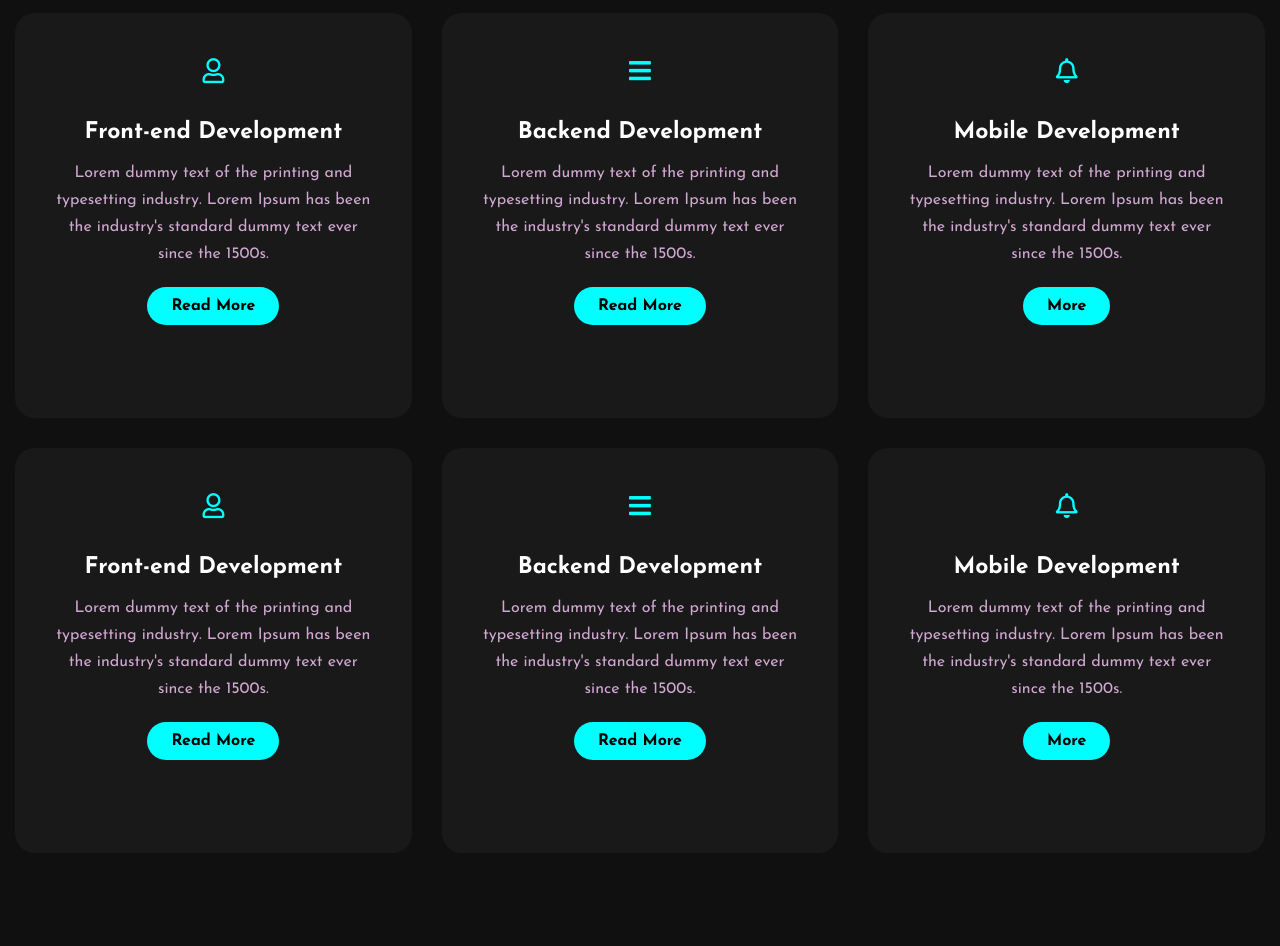
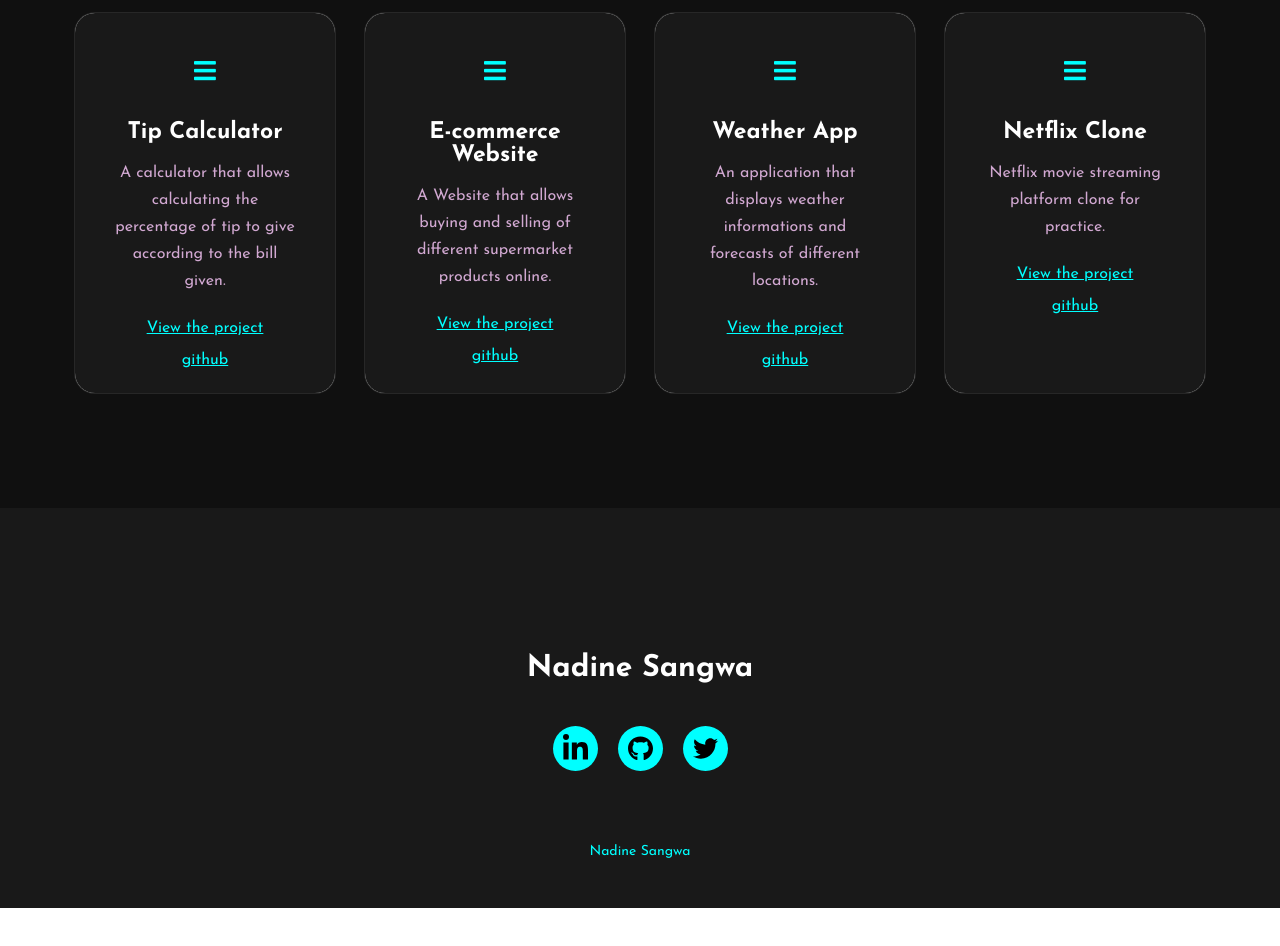
Before and after one commit to N-sangwa/Portfolio, a plain HTML site: page index.html in a window 1280 px wide. Shown: the part 1700-2646 px from the top of the page. After the commit the page ends 2608 px from the top, so only its background shows below. Drawn offline with Linux system fonts and the light colour scheme.

Commit message:
linked sections

```diff
--- a/css/style.css
+++ b/css/style.css
@@ -193,8 +193,8 @@ button:hover{
 	min-height: 400px;
 }
 .card{
-	height: 365px;
-	width: 335px;
+	height: 340px;
+	width: 190px;
 	padding: 20px 35px;
 	background: #191919;
 	border-radius: 20px;
@@ -202,7 +202,11 @@ button:hover{
 	position: relative;
 	overflow: hidden;
 	text-align: center;
+	box-shadow: 0 0 1px rgb(254, 255, 255);
 }
+
+
+
 .card i{
 	font-size: 25px;
 	display: block;
@@ -211,6 +215,12 @@ button:hover{
 	color: rgb(0,255,255);
 
 }
+
+.viewandgithub a{
+	color: aqua;
+	/* text-decoration: none; */
+}
+
 h5{
 	color: white;
 	font-size: 23px;
--- a/index.html
+++ b/index.html
@@ -17,21 +17,21 @@
 		<nav>
 			<h2 class="logo">NS</h2>
 			<ul>
-				<li><a href="#">Home</a></li>
-				<li><a href="about">About</a></li>
-				<li><a href="#">Projects</a></li>
+				<li><a href="#intro-content">Home</a></li>
+				<li><a href="#about">About</a></li>
+				<li><a href="#projects">Projects</a></li>
 				<!-- <li><a href="#">Skills</a></li> -->
-				<li><a href="#">Contact me</a></li>
+				<li><a href="#contact">Contact me</a></li>
 			</ul>
 		</nav>
 
-	<div class="intro-content">
+	<div id="intro-content" class="intro-content">
 			<br> <br> <br>
 		<div class="intro">
 			<h4>Hello, my name is</h4>
 			<h1>Nadine <span>Sangwa</span></h1>
 			<h3>I am a Software Developer.</h3>
-		    <button id="cv-btn" > <a id="resume-txt" href="#">My Resume</a> </button>
+		    <button id="cv-btn" > <a id="resume-txt" href=" " target="_blank" >My Resume</a> </button>
 	   </div>
 		<img id="intro-image" src="/Images/WhatsApp Image 2022-08-15 at 9.01.37 AM.jpeg" alt="">
 	</div>
@@ -40,34 +40,37 @@
 	<!----About---->
 	<section id="about" class="about">
 		<div class="main">
-			<img id="about-img" src="/Images/WhatsApp Image 2022-08-15 at 9.01.37 AM.jpeg">
+			<img id="about-img" src="/Images/favDevGirl.png">
 			<div class="about-text">
 				<h2>About Me</h2>
 				<h5> <span>Software Developer</span></h5>
-				<p>Lorem dummy text of the printing and typesetting industry. Lorem Ipsum has been the industry's standard dummy text ever since the 1500s, when an unknown printer took a galley of type and scrambled it to make a type specimen book. It has survived not only five centuries, but also the leap into electronic typesetting, remaining essentially unchanged. It was popularised in the 1960s with the release of Letraset </p>
+				<p>I am an entry-level software developer with knowledge in User Experience Research, UI/UX Design, Web Development using JavaScript(Reactjs) and Python(Django), Mobile Development(Kotlin), and the Internet of things. I am enthusiastic about incorporating empathy into technology and I am excited to work with people and computers to build the future. </p>
 				<!-- <button type="button">More</button> -->
 			</div>
 		</div>
 	</section>
 
 	<!-----Projects----------->
-	<div class="projects">
+	<div id="projects" class="projects">
 		<div class="title">
 			<h2>My Projects</h2>
 		</div>
 
 		<div class="box">
 			<div class="card">
-				<i class=" far fa-user"></i>
-				<h5>Front-end Development</h5>
+				<i class="fas fa-bars"></i>
+				<h5>Tip Calculator</h5>
 				<div class="pra">
-					   <!-- <img id="tipcalc"  src="/Images/Screenshot from 2022-08-17 15-58-55.png" alt=""> -->
-					<p>Lorem dummy text of the printing and typesetting industry. Lorem Ipsum has been the industry's standard dummy text ever since the 1500s.</p>
+					<p>A calculator that allows calculating the percentage of tip to give according to the bill given.</p>
 
-					<p style="text-align: center;">
+					<div class="viewandgithub">
+					<a href="https://nadine-tipcalculator.netlify.app/">View the project</a>
+					 <br>
+					 <br>
+					<a href="https://github.com/N-sangwa/Tip_Calculator-Project">github</a>
+				    </div>
 
-
-						<a class="button" href="#">Read More</a>
+						<!-- <a class="button" href="#">Read More</a> -->
 
 					</p>
 				</div>
@@ -75,71 +78,63 @@
 
 			<div class="card">
 				<i class="fas fa-bars"></i>
-				<h5>Backend  Development</h5>
+				<h5>E-commerce Website</h5>
 				<div class="pra">
-					<p>Lorem dummy text of the printing and typesetting industry. Lorem Ipsum has been the industry's standard dummy text ever since the 1500s.</p>
+					<p>A Website that allows buying and selling of different supermarket products online.</p>
 
-					<p style="text-align: center;">
-						<a class="button" href="#">Read More</a>
-					</p>
+					<div class="viewandgithub">
+						<a href="https://nadine-e-store.netlify.app/">View the project</a>
+						 <br>
+						 <br>
+						<a href="https://github.com/N-sangwa/E-store">github</a>
+						</div>
+
 				</div>
 			</div>
 
+
 			<div class="card">
-				<i class="far fa-bell"></i>
-				<h5>Mobile Development</h5>
+				<i class="fas fa-bars"></i>
+				<h5>Weather App</h5>
 				<div class="pra">
-					<p>Lorem dummy text of the printing and typesetting industry. Lorem Ipsum has been the industry's standard dummy text ever since the 1500s.</p>
+					<p>An application that displays weather informations and forecasts of different locations.</p>
 
-					<p style="text-align: center;">
-						<a class="button" href="#">More</a>
+					<div class="viewandgithub">
+						<a href="https://nadine-weather-app.netlify.app/">View the project</a>
+						 <br>
+						 <br>
+						<a href="https://github.com/N-sangwa/Weather_App">github</a>
+						</div>
+
+					<!-- <p style="text-align: center;"> -->
+						<!-- <a class="button" href="#">Read More</a> -->
 					</p>
-				</div>
 				</div>
 			</div>
 
 
 
+			<div class="card">
+				<i class="fas fa-bars"></i>
+				<h5>Netflix Clone</h5>
+				<div class="pra">
+					<p>Netflix movie streaming platform clone for practice.</p>
 
-		<div class="box">
-			<div class="card">
-				<i class=" far fa-user"></i>
-				<h5>Front-end Development</h5>
-				<div class="pra">
 
-					<p>Lorem dummy text of the printing and typesetting industry. Lorem Ipsum has been the industry's standard dummy text ever since the 1500s.</p>
-
-					<p style="text-align: center;">
-
-						<a class="button" href="#">Read More</a>
+					<div class="viewandgithub">
+						<a href="https://nadine-netflixclone.netlify.app">View the project</a>
+						 <br>
+						 <br>
+						<a href="https://github.com/N-sangwa/Netflix_Clone">github</a>
+						</div>
 
 					</p>
 				</div>
 			</div>
 
-			<div class="card">
-				<i class="fas fa-bars"></i>
-				<h5>Backend  Development</h5>
-				<div class="pra">
-					<p>Lorem dummy text of the printing and typesetting industry. Lorem Ipsum has been the industry's standard dummy text ever since the 1500s.</p>
-
-					<p style="text-align: center;">
-						<a class="button" href="#">Read More</a>
-					</p>
-				</div>
 		</div>
 
-			<div class="card">
-				<i class="far fa-bell"></i>
-				<h5>Mobile Development</h5>
-				<div class="pra">
-					<p>Lorem dummy text of the printing and typesetting industry. Lorem Ipsum has been the industry's standard dummy text ever since the 1500s.</p>
 
-					<p style="text-align: center;">
-						<a class="button" href="#">More</a>
-					</p>
-				</div>
-			</div>
 	</div>
 
 
@@ -154,12 +149,12 @@
 	</div> -->
 
 	<!------footer-----my socials and github--------->
-	<footer>
+	<footer id="contact">
 		<p>Nadine Sangwa</p>
 		<div class="social">
-			<a href="#"><img id="socials-img" src="/Images/linkedin-in-brands.svg" alt="link to my linkedin account"> </a>
-			<a href="#"> <img id="socials-img" src="/Images/github-brands.svg" alt="link to my github account"> </a>
-			<a href="#"> <img id="socials-img" src="/Images/twitter-brands.svg" alt="link to my ... account">    </a>
+			<a href="https://www.linkedin.com/in/nadine-sangwa-949842233/" target="_blank"><img id="socials-img" src="/Images/linkedin-in-brands.svg" alt="link to my linkedin account"> </a>
+			<a href="https://github.com/N-sangwa?tab=repositories" target="_blank" > <img id="socials-img" src="/Images/github-brands.svg" alt="link to my github account"> </a>
+			<a href="https://twitter.com/Enidan_S" target="_blank" > <img id="socials-img" src="/Images/twitter-brands.svg" alt="link to my ... account">    </a>
 		</div>
 		<p class="end">Nadine Sangwa</p>
 	</footer>
```
Also changed, not shown: Images/Tip calc.png (added), Images/favDevGirl.png (added). Lines whose indentation alone changed are shown as unchanged.
